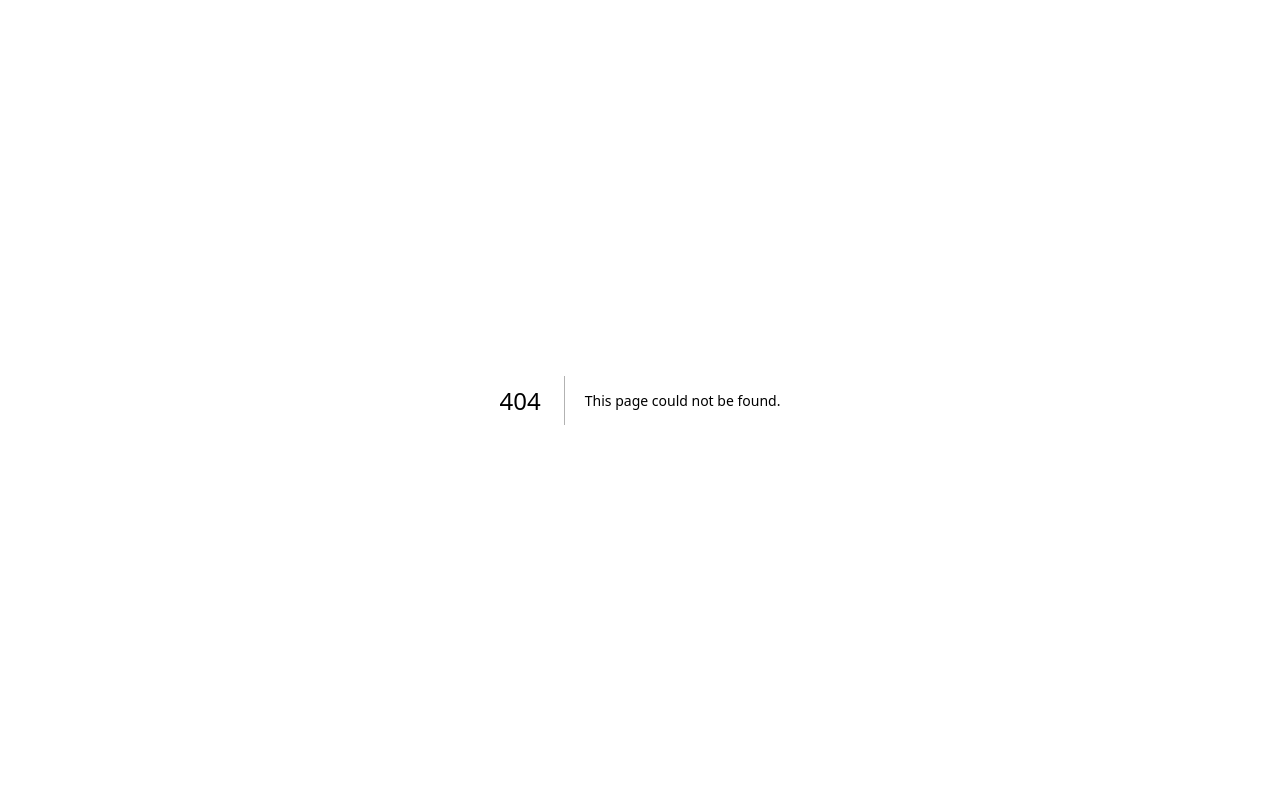
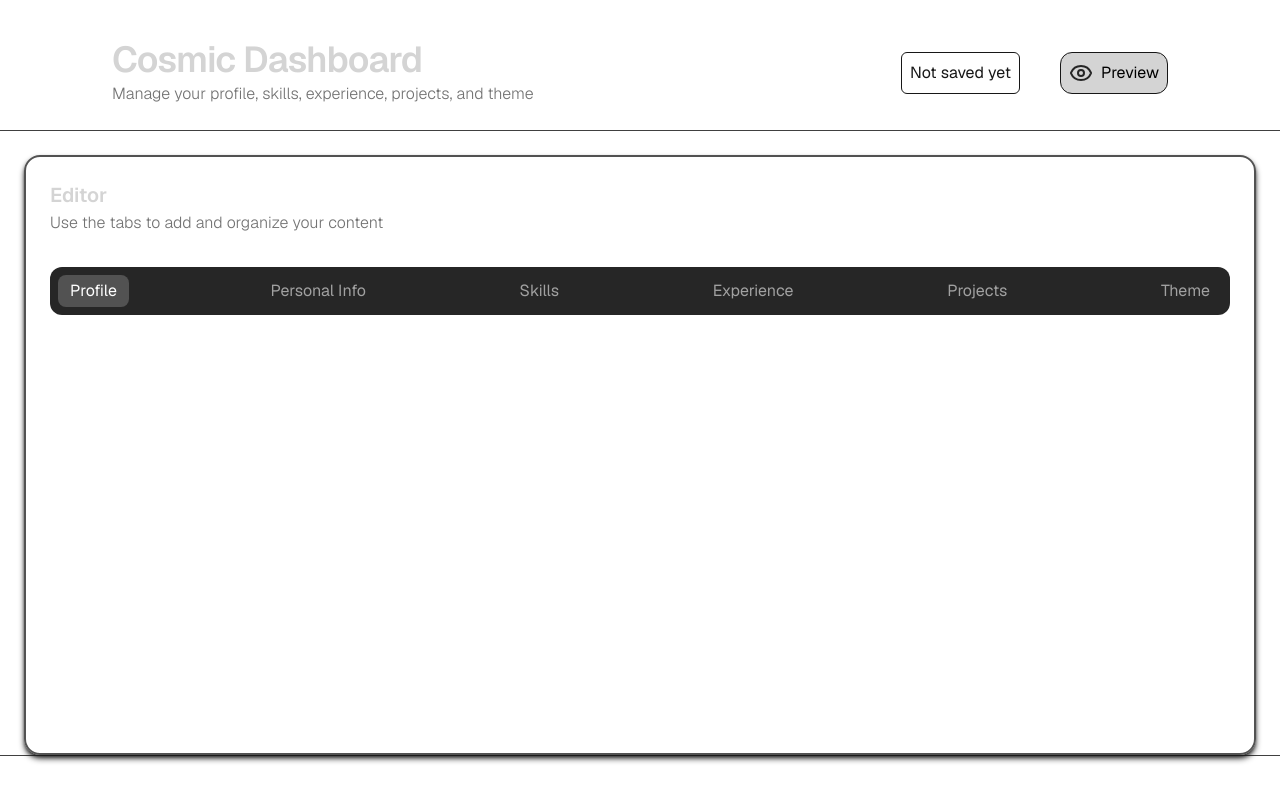
Before and after one commit to itsishant/cosmic, a Next.js app: page /dashboard in a window 1280 px wide. Before the commit this address had no page. Built offline with nearby package versions, Linux system fonts and the light colour scheme.

Commit message:
added dashboard

```diff
--- a/app/components/ui/button.tsx
+++ b/app/components/ui/button.tsx
@@ -29,8 +29,8 @@ export function Button({ children, className = "", ...props }: React.ComponentPr
                   bg-gradient-to-b from-neutral-700 via-neutral-500 to-neutral-700
         dark:from-neutral-500 dark:via-neutral-600 dark:to-neutral-800 transition-all
                   disabled:opacity-50 disabled:pointer-events-none
-                  text-neutral-300
-                  focus:outline-none focus:ring-2 focus:ring-blue-400 focus:ring-offset-2 ${className}`}
+                  text-neutral-300 border-0
+                  focus:outline-none focus:ring-1  focus:ring-offset-2 ${className}`}
       {...props}
     >
       {children}
--- /dev/null
+++ b/app/dashboard/body.tsx
@@ -0,0 +1,39 @@
+import { GeistSans } from "geist/font/sans"
+import { useState } from "react";
+
+export const Body = () => {
+
+  const [active, setActive] = useState("Profile")
+
+  const tabs = ["Profile", "Personal Info", "Skills", "Experience", "Projects", "Theme"]
+
+  return (
+    <div className="w-full border-b border-neutral-700 mt-6 flex justify-center">
+      <div className="w-full max-w-[1330px] h-[600px] border-2 shadow-md shadow-neutral-900 border-neutral-600 rounded-2xl flex flex-col mx-6 p-6">
+        <div>
+          <span className={`${GeistSans.className} text-xl text-neutral-300 font-semibold`}>
+            Editor
+          </span>
+          <div className={`${GeistSans.className} mt-0.5 font-light text-neutral-500`}>
+            Use the tabs to add and organize your content
+          </div>
+        </div>
+         <div className="flex justify-between mt-8 bg-neutral-800 p-2 rounded-xl text-neutral-400">
+          {tabs.map((tab) => (
+            <button
+             key={tab}
+             onClick={() => {
+                setActive(tab)
+             }}
+              className={`px-3 py-1 ${GeistSans.className} rounded-lg transition ${
+                active === tab ? "bg-neutral-600 text-white" : "hover:text-neutral-200 hover: cursor-pointer"
+              }`}
+            >
+              {tab}
+            </button>
+          ))}
+        </div>
+      </div>
+    </div>
+  )
+}
--- /dev/null
+++ b/app/dashboard/header.tsx
@@ -0,0 +1,31 @@
+import { GeistSans } from "geist/font/sans"
+import { Eye } from "lucide-react"
+
+export const Header = () => {
+  return (
+    <div className="min-w-screen border-b border-neutral-700 mt-6">
+      <div className="flex mb-2 justify-between items-center px-28 py-4">
+        <div>
+          <span className={`${GeistSans.className} font-semibold tracking-tight text-neutral-300 text-4xl`}>
+            Cosmic Dashboard
+          </span>
+          <div className={`${GeistSans.className} mt-0.5 font-light text-neutral-500`}>
+            Manage your profile, skills, experience, projects, and theme
+          </div>
+        </div>
+
+        <div className="flex justify-center space-x-10">
+          <button className={`${GeistSans.className} border rounded-md p-2`}>
+            Not saved yet
+          </button>
+          <button className={`${GeistSans.className} border flex items-center rounded-xl p-2 bg-neutral-300`}>
+            <Eye className="mr-2 text-neutral-800" />
+            <span className={`${GeistSans.className} text-black`}>
+              Preview
+            </span>
+          </button>
+        </div>
+      </div>
+    </div>
+  )
+}
--- /dev/null
+++ b/app/dashboard/page.tsx
@@ -0,0 +1,15 @@
+"use client"
+
+import { GeistSans } from "geist/font/sans"
+import { Eye } from "lucide-react"
+import { Header } from "./header"
+import { Body } from "./body"
+
+export default function Home () {
+    return (
+        <div className="">
+            <Header />
+            <Body />
+        </div>
+    )
+}
--- a/app/signin/page.tsx
+++ b/app/signin/page.tsx
@@ -37,7 +37,7 @@ export default function Signup() {
     }
 
     const routing = () => {
-        router.push("/signin")
+        router.push("/signup")
     }
 
   return (
@@ -96,7 +96,7 @@ export default function Signup() {
               Don't have an account?{" "}
               <button
               onClick={routing}
-              className="underline underline-offset-4 text-indigo-600">
+              className="underline hover: cursor-pointer underline-offset-4 text-indigo-600">
                 Signup
               </button>
             </p>
--- a/app/signup/page.tsx
+++ b/app/signup/page.tsx
@@ -102,7 +102,7 @@ export default function Signup() {
             <Button
             onClick={handleClick}
               type="button"
-              className="w-full text-white rounded-lg hover: cursor-pointer"
+              className="w-full text-white rounded-lg border-0 border-neutral-900 hover: cursor-pointer"
             >
               Sign Up
             </Button>
@@ -110,7 +110,7 @@ export default function Signup() {
               Already have an account?{" "}
               <button
               onClick={routing}
-         className="underline underline-offset-4 text-indigo-600">
+         className="underline hover: cursor-pointer underline-offset-4 text-indigo-600">
                 Login
               </button>
             </p>
```
Also changed, not shown: app/page.tsx (line endings or trailing spaces), 1 other file (tests, documents, lock files or other folders).
